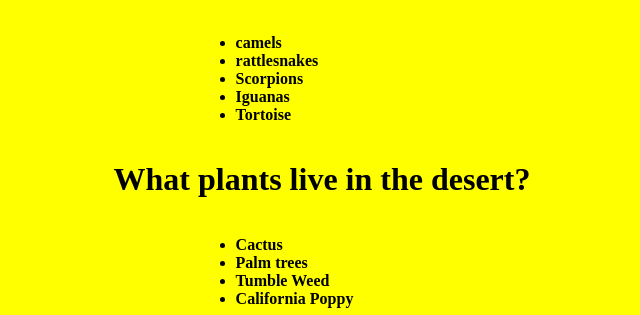
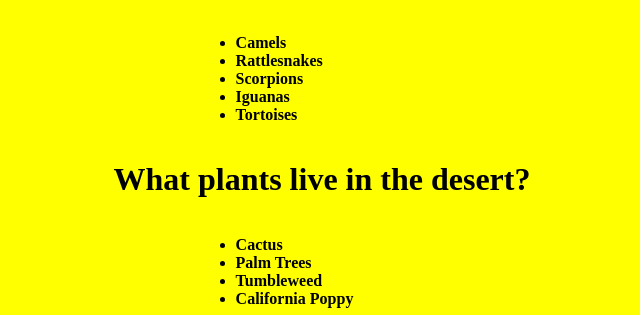
Before and after one commit to Christine-web/Christine-web.github.io, a plain HTML site: page desert.html in a window 1280 px wide. Shown: the part 485-800 px from the top of the page, 318-958 px from the left. Drawn offline with Linux system fonts and the light colour scheme.

Commit message:
Update desert.html

```diff
--- a/desert.html
+++ b/desert.html
@@ -15,11 +15,11 @@
 <h1>What animals live in the desert?</h1>
 <div class="parent">
 <ul>
-  <li><strong>camels</strong></li>
-  <li><strong>rattlesnakes</strong></li>
+  <li><strong>Camels</strong></li>
+  <li><strong>Rattlesnakes</strong></li>
   <li><strong>Scorpions</strong></li>
   <li><strong>Iguanas</strong></li>
-  <li><strong>Tortoise</strong></li>
+  <li><strong>Tortoises</strong></li>
 </ul> </div>
 <!--paragraph -->
 
@@ -27,8 +27,8 @@
 <div class="parent">
 <ul>
   <li><strong>Cactus</strong></li>
-  <li><strong>Palm trees</strong></li>
-  <li><strong>Tumble Weed</strong></li>
+  <li><strong>Palm Trees</strong></li>
+  <li><strong>Tumbleweed</strong></li>
   <li><strong>California Poppy</strong></li>
 
 </ul> </div>
```
